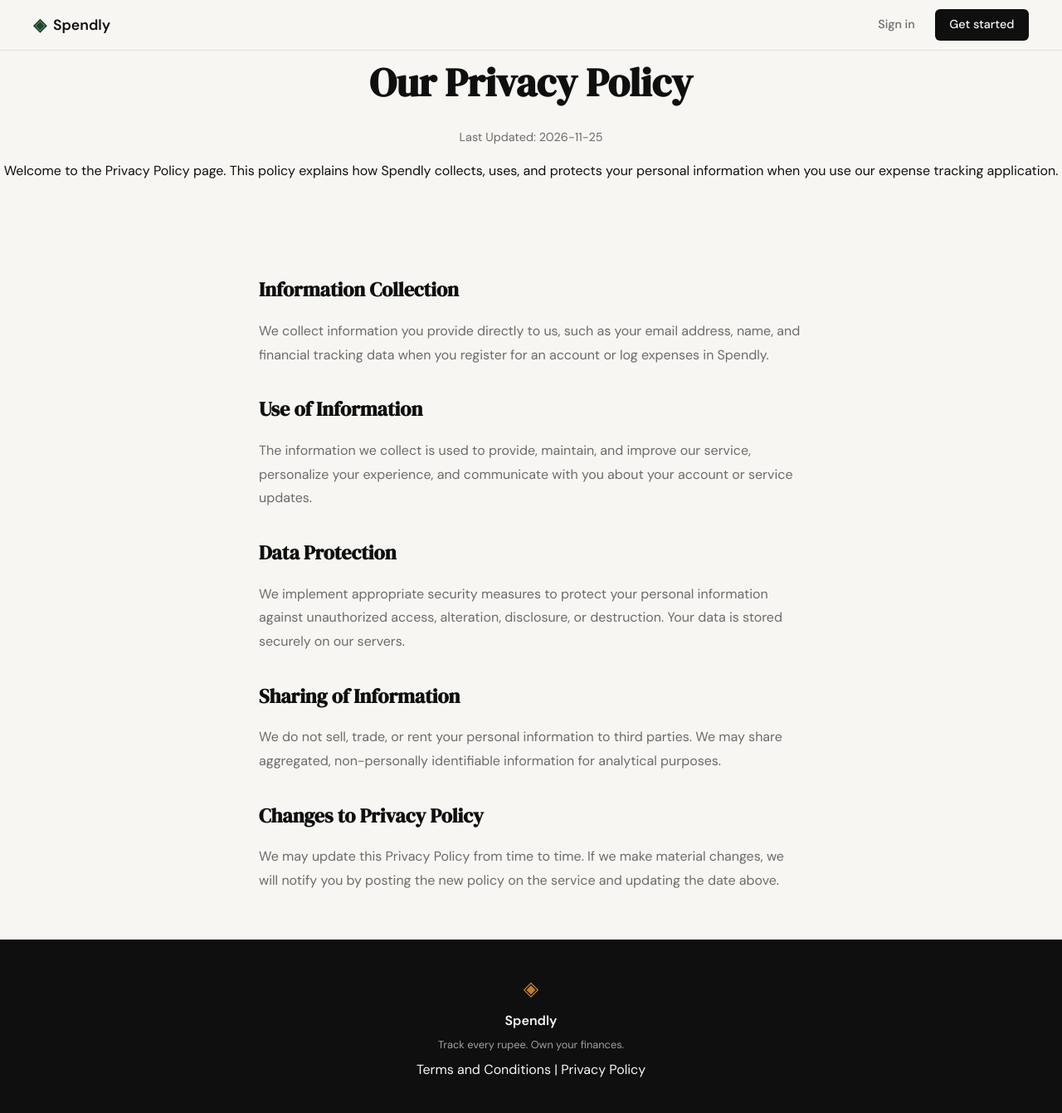
After one commit to Pranto-Paul/spendly, a Flask app: page /privacy in a window 1280 px wide. The commit adds this page. Shown: the whole page at 83% size. Run offline with Flask 3, Linux system fonts and the light colour scheme.

Commit message:
landing: privacy page added

```diff
--- a/app.py
+++ b/app.py
@@ -51,6 +51,10 @@ def edit_expense(id):
 def terms():
     return render_template("terms.html", now=datetime.now())
 
+@app.route("/privacy")
+def privacy():
+    return render_template("privacy.html", now=datetime.now())
+
 
 if __name__ == "__main__":
     app.run(debug=True, port=5001)
--- a/templates/base.html
+++ b/templates/base.html
@@ -33,7 +33,7 @@
         <div class="footer-inner">
             <span class="brand-icon">◈</span>
             <span class="footer-name">Spendly</span>
-            <p class="footer-copy">Track every rupee. Own your finances.</p><p><a href="/terms">Terms and Conditions</a> | <a href="/privacy">Privacy and Policy</a></p>
+            <p class="footer-copy">Track every rupee. Own your finances.</p><p><a href="/terms">Terms and Conditions</a> | <a href="/privacy">Privacy Policy</a></p>
         </div>
     </footer>
 
--- /dev/null
+++ b/templates/privacy.html
@@ -0,0 +1,42 @@
+{% extends "base.html" %}
+
+{% block title %}Privacy Policy - Spendly{% endblock %}
+
+{% block content %}
+
+<main class="main-content">
+    <section class="page-intro" id="introduction">
+        <h1 class="page-title">Our Privacy Policy</h1>
+        <p class="page-subtitle">Last Updated: {{ now.strftime('%Y-%m-%d') }}</p>
+        <p>Welcome to the Privacy Policy page. This policy explains how Spendly collects, uses, and protects your personal information when you use our expense tracking application.</p>
+    </section>
+
+    <div class="terms-container">
+        <section id="information-collection">
+            <h2 class="terms-title">Information Collection</h2>
+            <p class="terms-body">We collect information you provide directly to us, such as your email address, name, and financial tracking data when you register for an account or log expenses in Spendly.</p>
+        </section>
+
+        <section id="use-of-information">
+            <h2 class="terms-title">Use of Information</h2>
+            <p class="terms-body">The information we collect is used to provide, maintain, and improve our service, personalize your experience, and communicate with you about your account or service updates.</p>
+        </section>
+
+        <section id="data-protection">
+            <h2 class="terms-title">Data Protection</h2>
+            <p class="terms-body">We implement appropriate security measures to protect your personal information against unauthorized access, alteration, disclosure, or destruction. Your data is stored securely on our servers.</p>
+        </section>
+
+        <section id="data-sharing">
+            <h2 class="terms-title">Sharing of Information</h2>
+            <p class="terms-body">We do not sell, trade, or rent your personal information to third parties. We may share aggregated, non-personally identifiable information for analytical purposes.</p>
+        </section>
+
+        <section id="changes-to-policy">
+            <h2 class="terms-title">Changes to Privacy Policy</h2>
+            <p class="terms-body">We may update this Privacy Policy from time to time. If we make material changes, we will notify you by posting the new policy on the service and updating the date above.</p>
+        </section>
+    </div>
+</main>
+
+{% endblock %}
```
